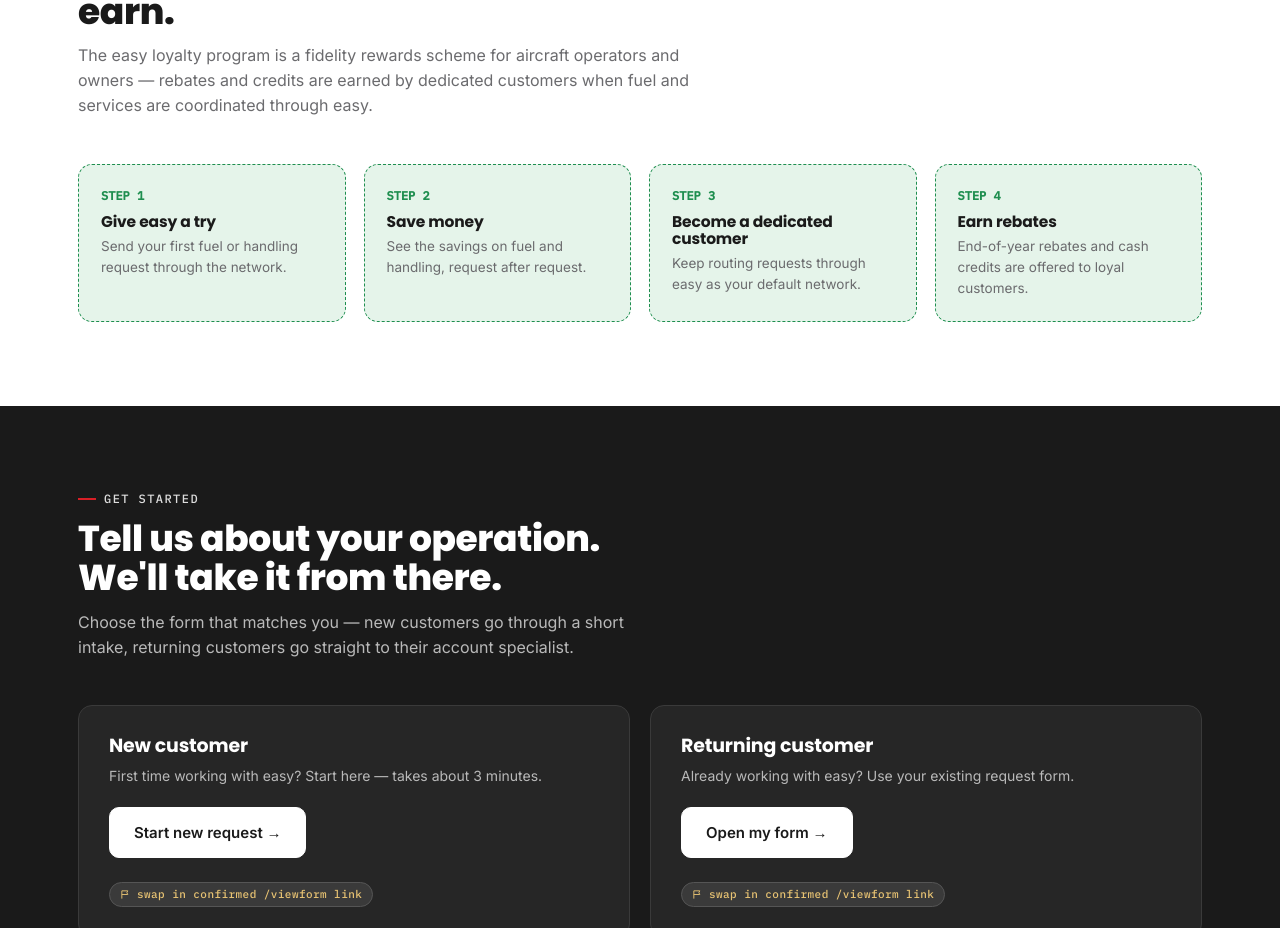
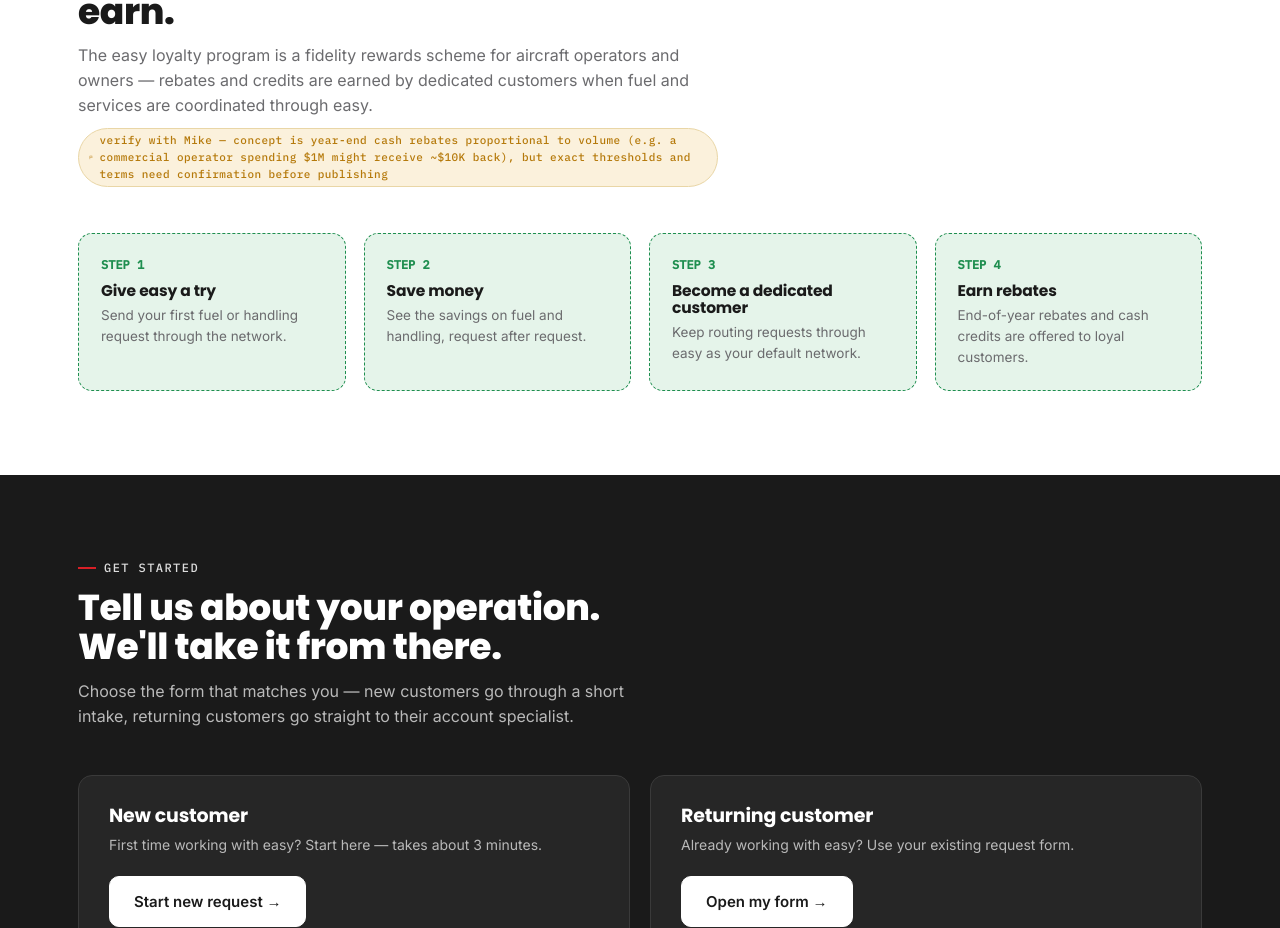
Before and after one commit to BrianL577/ProjectEasy, a Next.js app: page / in a window 1280 px wide. Shown: the part 3680-4608 px from the top of the page. Built offline with nearby package versions, Linux system fonts and the light colour scheme.

Commit message:
Update LoyaltySection.tsx

```diff
--- a/components/LoyaltySection.tsx
+++ b/components/LoyaltySection.tsx
@@ -1,3 +1,4 @@
+import FlagBadge from "./FlagBadge";
 import type { Step } from "@/data/steps";
 
 export default function LoyaltySection({ steps }: { steps: Step[] }) {
@@ -14,6 +15,12 @@ export default function LoyaltySection({ steps }: { steps: Step[] }) {
             operators and owners — rebates and credits are earned by dedicated
             customers when fuel and services are coordinated through easy.
           </p>
+          <FlagBadge>
+            verify with Mike — concept is year-end cash rebates proportional to
+            volume (e.g. a commercial operator spending $1M might receive ~$10K
+            back), but exact thresholds and terms need confirmation before
+            publishing
+          </FlagBadge>
         </div>
         <div className="steps">
           {steps.map((s, i) => (
```
